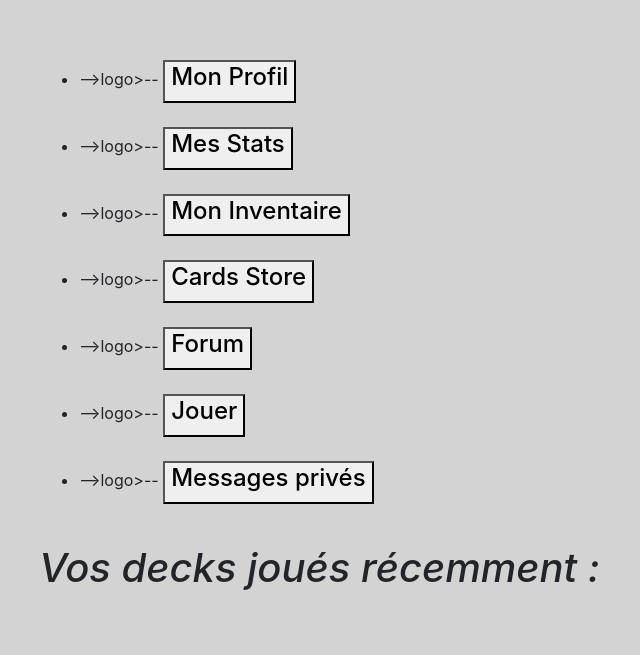
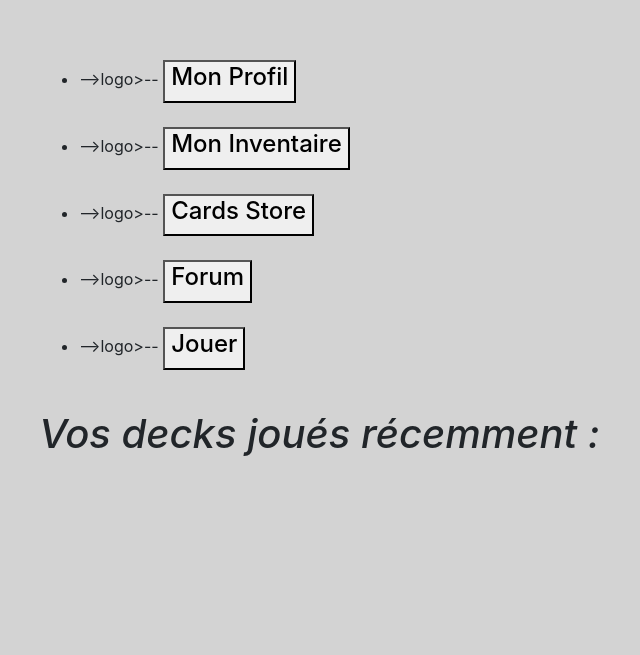
Before and after one commit to benjaminrodriguez/MemoCards, a PHP site: page /Views/home_Views.php in a window 1280 px wide. Shown: the top 655 px of the page, without its empty margins (46-686 px from the left). Run offline with PHP 8.4, Linux system fonts and the light colour scheme.

```diff
--- a/Project/Views/home_Views.php
+++ b/Project/Views/home_Views.php
@@ -6,11 +6,6 @@
         <li>
             <label for="profil"> -->logo>-- </label>
             <button type="submit" id="profil" name="menu" value="profile"><h4>Mon Profil</h4></button>
-        </li><br/>
-
-        <li>
-            <label for="stats">  -->logo>-- </label>
-            <button type="submit" id="stats" name="menu" value="stats"><h4>Mes Stats</h4></button>
         </li><br/>
 
         <li>
@@ -31,11 +26,6 @@
         <li>
           <label for="test">  -->logo>-- </label>
             <button type="submit" id="test" name="menu" value="test"><h4>Jouer</h4></button>
-        </li>  <br/>
-
-        <li>
-          <label for="forum">  -->logo>-- </label>
-            <button type="submit" id="message" name="menu" value="message"><h4>Messages privés</h4></button>
         </li>  <br/>
 
     </ul>
```
Also changed, not shown: Project/Views/top_menu_Views.php (+0 -10 lines).
